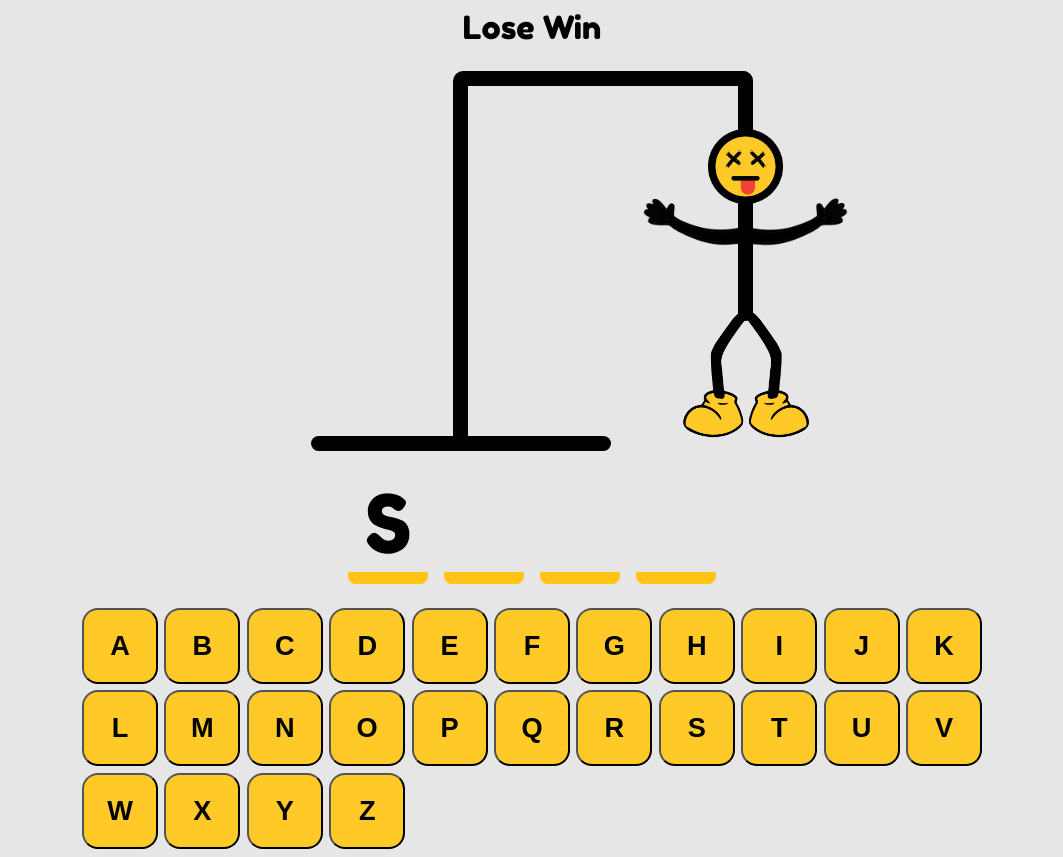
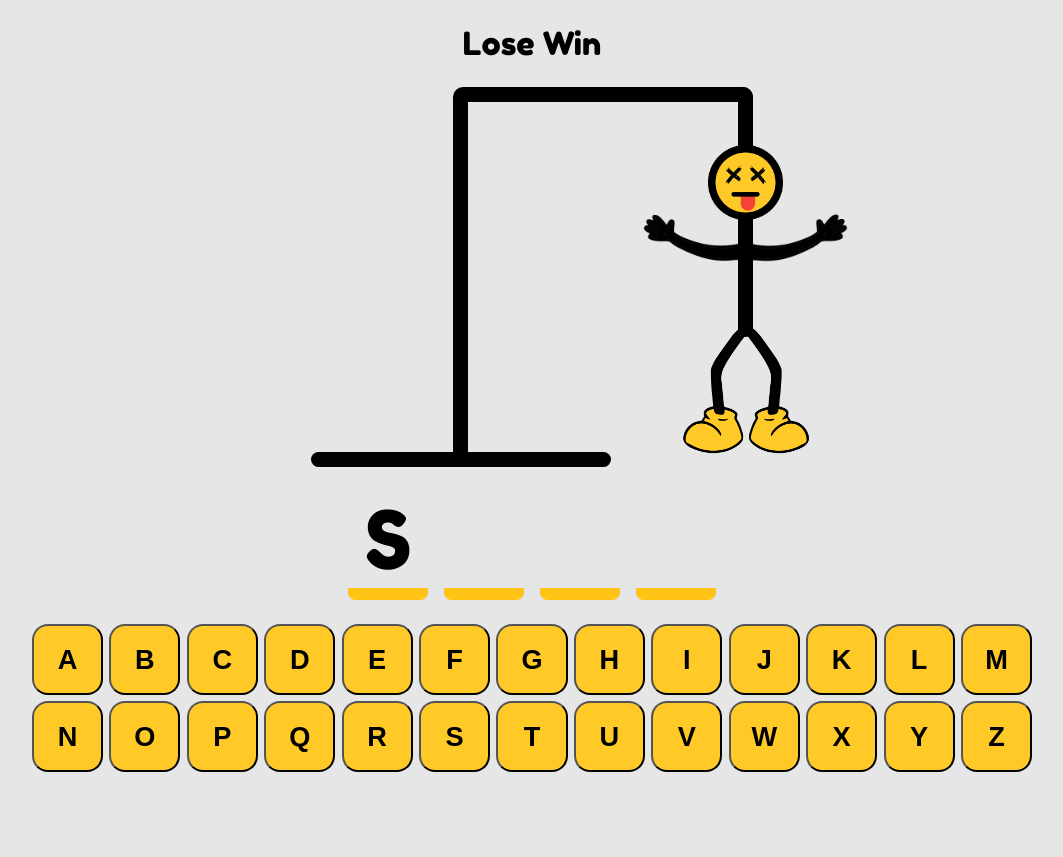
Before and after one commit to jeandre-visser/hangman, a React (Vite) app: page / in a window 1280 px wide. Shown: the whole page, without its empty margins (108-1171 px from the left). After the commit the page ends 800 px from the top, so only its background shows below. Built offline with nearby package versions, Linux system fonts and the light colour scheme.

Commit message:
Increase width

```diff
--- a/src/App.scss
+++ b/src/App.scss
@@ -6,7 +6,8 @@ body {
 }
 
 .app__main {
-  max-width: 900px;
+  max-width: 1000px;
+  padding: 1rem;
   display: flex;
   flex-direction: column;
   margin: 0 auto;
```
